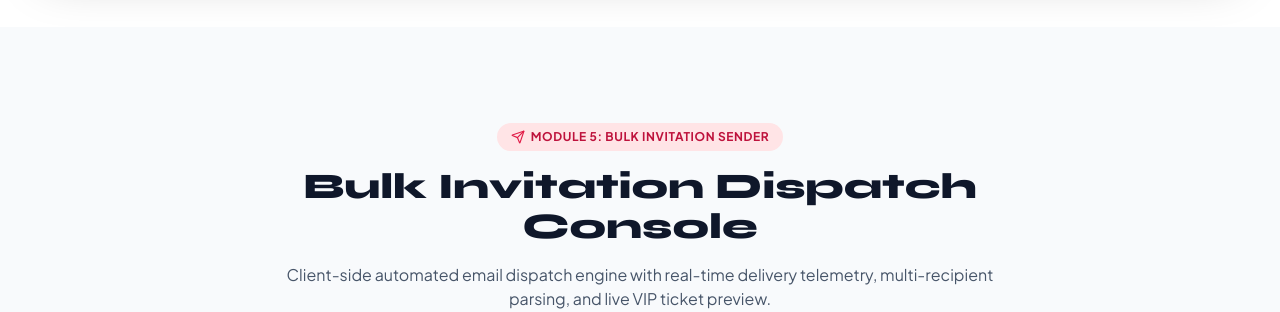
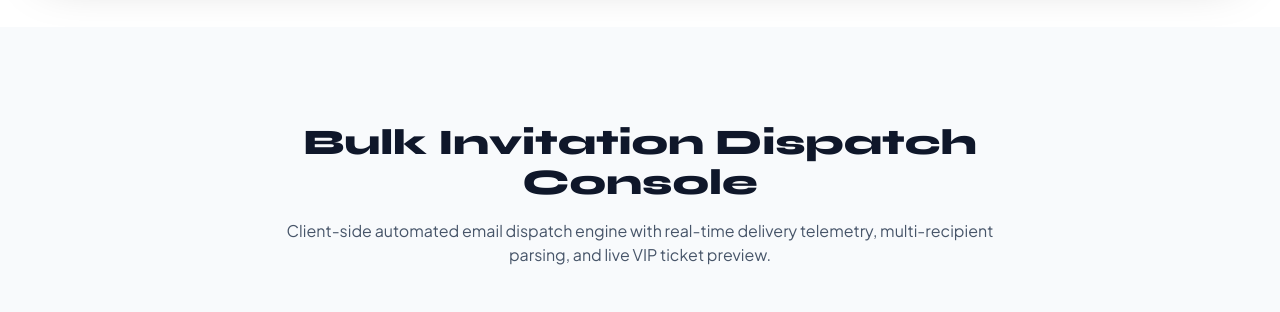
Before and after one commit to AGDIRA/eventsphere-functional-website, a website: page index.html in a window 1280 px wide. Shown: the part 4580-4892 px from the top of the page. Drawn offline with nearby package versions, Linux system fonts and the light colour scheme; animation ran at ten frames a second.

Commit message:
bulk invitation commit

```diff
--- a/index.html
+++ b/index.html
@@ -619,9 +619,7 @@
 
       <!-- Section Header -->
       <div class="text-center max-w-3xl mx-auto space-y-4">
-        <span class="px-3.5 py-1.5 rounded-full text-xs font-bold bg-rose-100 text-rose-700 uppercase tracking-wider inline-flex items-center gap-1.5">
-          <i data-lucide="send" class="w-3.5 h-3.5 text-rose-600"></i> Module 5: Bulk Invitation Sender
-        </span>
+
         <h2 class="font-syne text-3xl sm:text-4xl font-extrabold text-slate-900">Bulk Invitation Dispatch Console</h2>
         <p class="text-slate-600 text-base">Client-side automated email dispatch engine with real-time delivery telemetry, multi-recipient parsing, and live VIP ticket preview.</p>
       </div>
```
